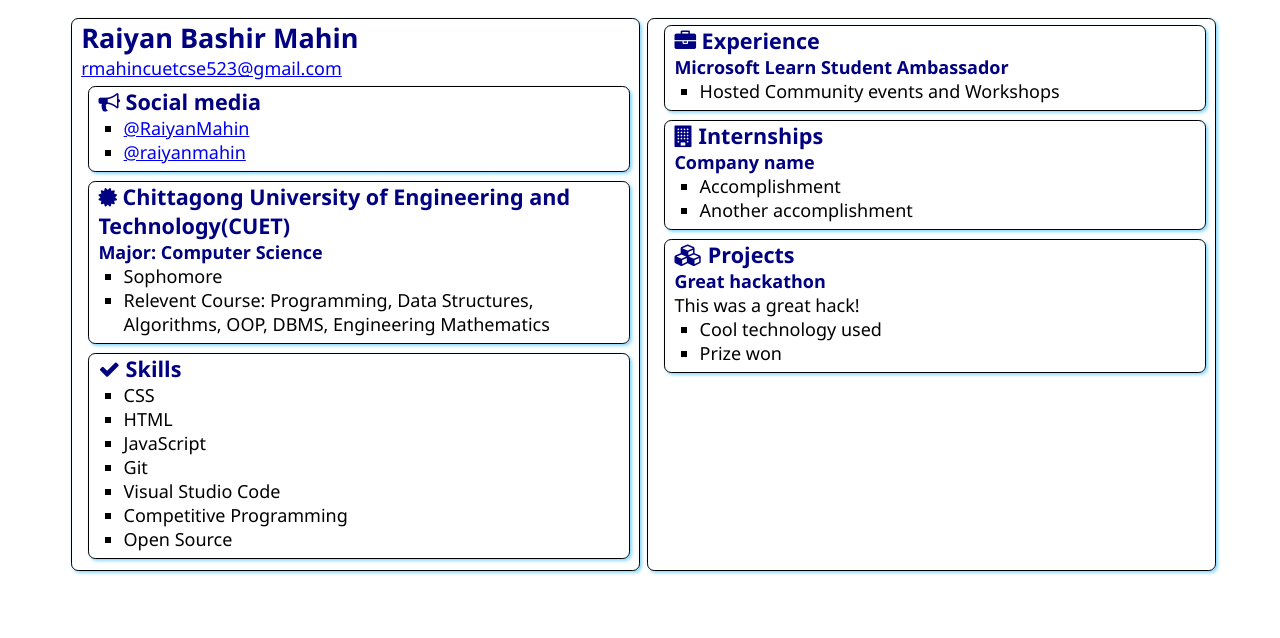
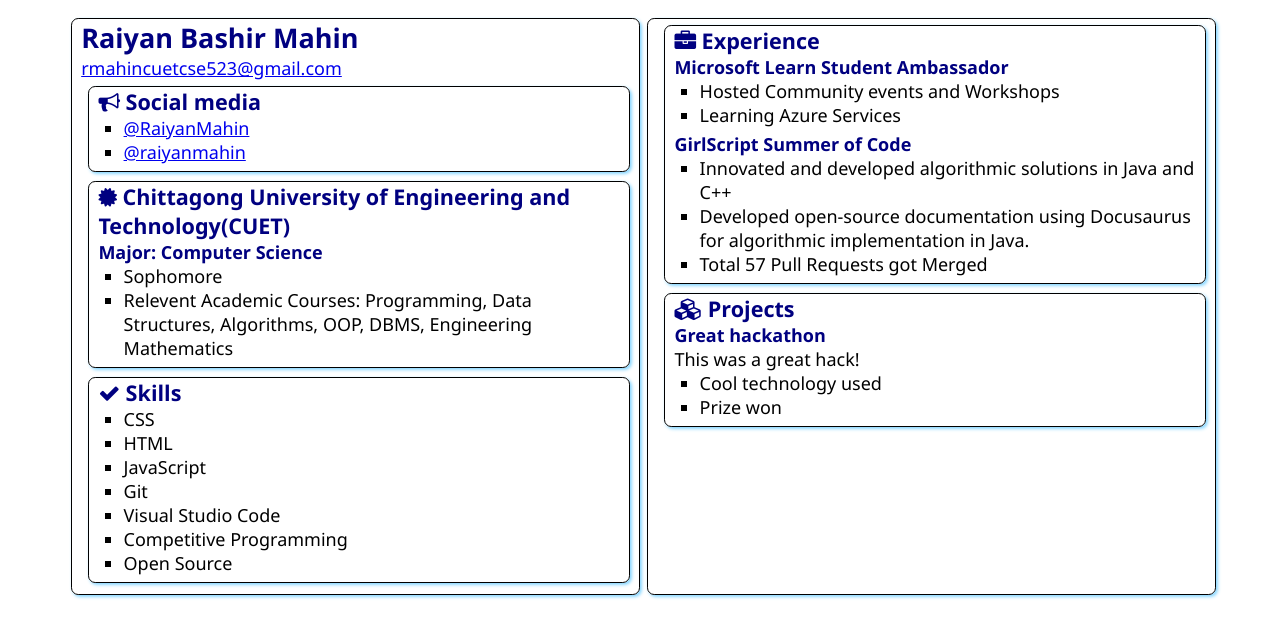
Before and after one commit to RaiyanMahin/SATechnicalOnboarding, a plain HTML site: page src/index.html in a window 1280 px wide. Drawn offline with Linux system fonts and the light colour scheme.

Commit message:
Update index.html

```diff
--- a/src/index.html
+++ b/src/index.html
@@ -35,7 +35,7 @@
                     <h3>Major: Computer Science</h3>
                     <ul>
                         <li>Sophomore</li>
-                        <li>Relevent Course: Programming, Data Structures, Algorithms, OOP, DBMS, Engineering Mathematics</li>
+                        <li>Relevent Academic Courses: Programming, Data Structures, Algorithms, OOP, DBMS, Engineering Mathematics</li>
                     </ul>
                 </div>
             </section>
@@ -65,18 +65,14 @@
                 <h3>Microsoft Learn Student Ambassador</h3>
                 <ul>
                     <li>Hosted Community events and Workshops</li>
+                    <li>Learning Azure Services</li>
+
                 </ul>
-            </section>
-            <section class="box">
-                <h2>
-                    <i class="fa fa-building" aria-hidden="true"></i>
-                    Internships
-                </h2>
-
-                <h3>Company name</h3>
+                <h3>GirlScript Summer of Code</h3>
                 <ul>
-                    <li>Accomplishment</li>
-                    <li>Another accomplishment</li>
+                    <li>Innovated and developed algorithmic solutions in Java and C++</li>
+                    <li>Developed open-source documentation using Docusaurus for algorithmic implementation in Java.</li>
+                    <li>Total 57 Pull Requests got Merged</li>
                 </ul>
             </section>
             <section class="box">
```
